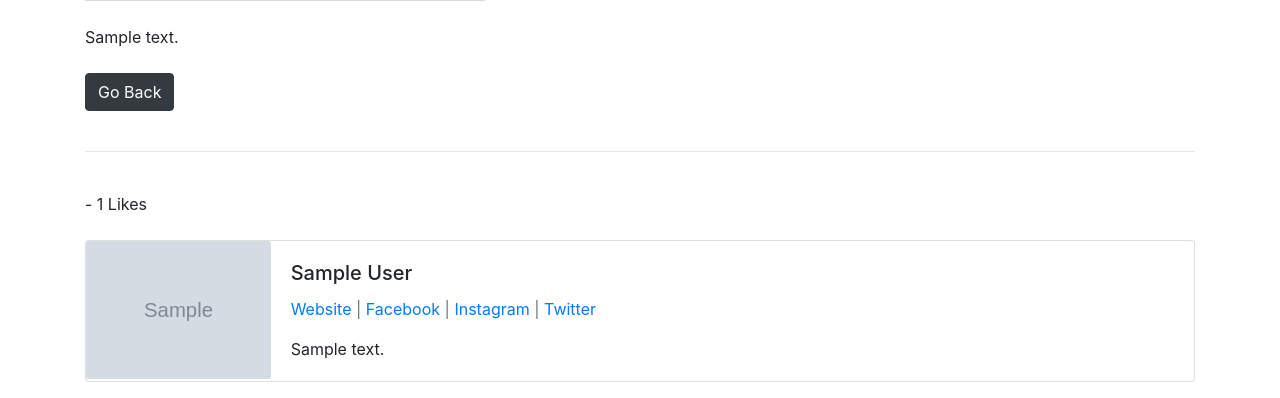
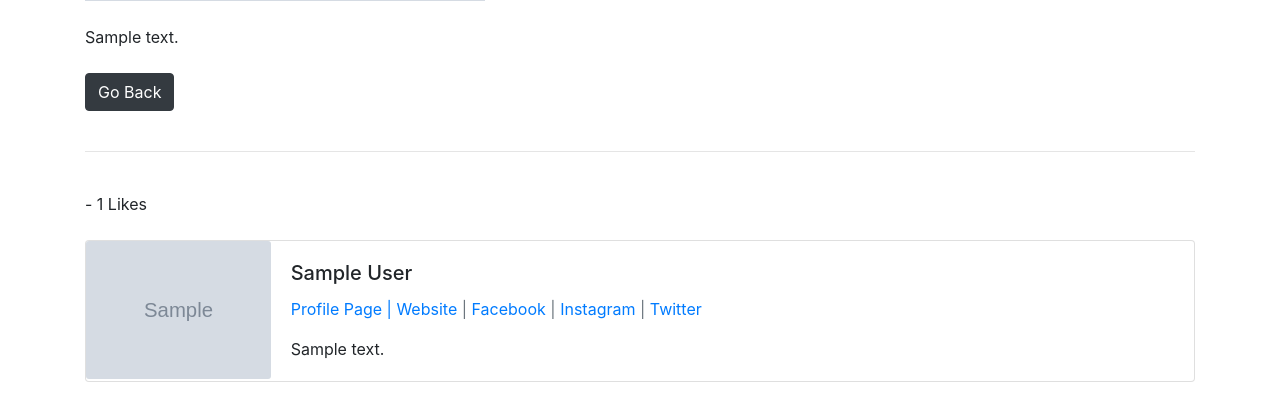
Before and after one commit to matt70iu/Project-4-fullstack-v2, a Django app: page /article/1 in a window 1280 px wide. Shown: the part 492-890 px from the top of the page. Run offline with Django 3.2, Linux system fonts and the light colour scheme; tables that the repository leaves empty hold one stand-in row (values such as "Sample post"); grey boxes marked "Sample" are stand-in pictures; some libraries are stand-ins or nearby versions.

Commit message:
add link to profile to article detail, add url and view logic for main profile page

```diff
--- a/mainblog/templates/article_details.html
+++ b/mainblog/templates/article_details.html
@@ -64,7 +64,8 @@
           {{ post.author.last_name}} </h5>
         <p class="card-text text-muted">
           {% if post.author.profile.website_url %}
-          <a href="{{ post.author.profile.website_url }}">Website</a> |
+          <a href="{% url 'show_profile_page' post.author.profile.id %}">Profile Page</a>
+          <a href="{{ post.author.profile.website_url }}">| Website</a> |
           {% endif %}
           {% if post.author.profile.facebook_url %}
           <a href="{{ post.author.profile.facebook_url }}">Facebook </a>|
--- a/signup/urls.py
+++ b/signup/urls.py
@@ -1,15 +1,17 @@
 from django.urls import path
-from .views import UserCreateView, UserEdiView, PasswordsChangeView
+from .views import UserCreateView, UserEdiView, PasswordsChangeView, MainProfilePageView
 from django.contrib.auth import views as auth_views
 from . import views
 
 urlpatterns = [
     path('register/', UserCreateView.as_view(), name='create_user'),
     path('edit_profile/', UserEdiView.as_view(), name='edit_profile'),
-    #path('password/', auth_views.PasswordChangeView.as_view(template_name='registration/change-password.html')),
     path('password/', PasswordsChangeView.as_view(
         template_name='registration/change-password.html')),
     path(' password_success', views.password_success, name="password_success"),
+    path('<int:pk>/profile/', MainProfilePageView.as_view(),
+         name='show_profile_page'),
+
 
 
 
```
Also changed, not shown: signup/templates/registration/user_profile.html (added, +9 -0 lines), signup/views.py (+18 -2 lines).
